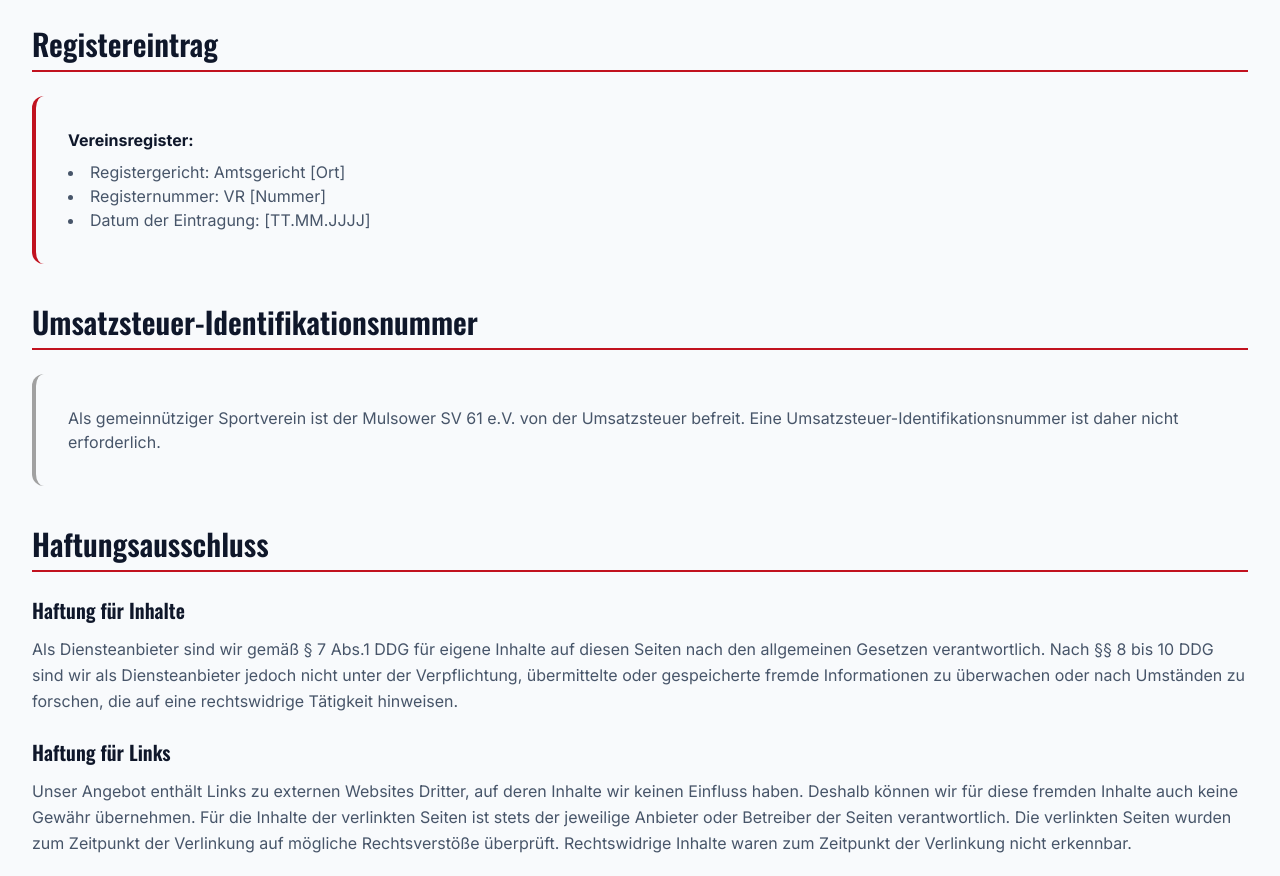
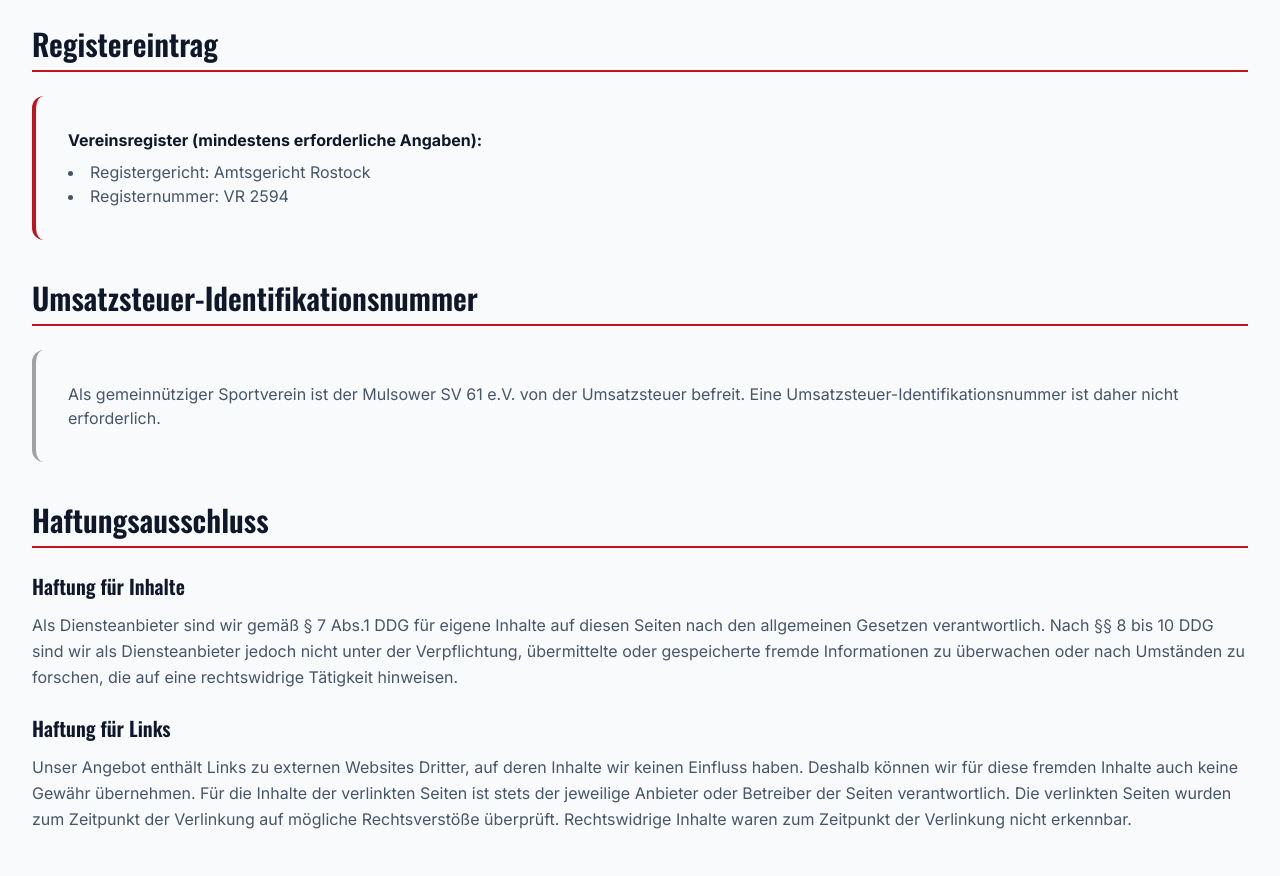
Before and after one commit to jp2507-max/mulsowweb, a Next.js app: page /impressum in a window 1280 px wide. Shown: the part 980-1856 px from the top of the page. Built offline with nearby package versions, Linux system fonts and the light colour scheme.

Commit message:
Update Impressum page with required Vereinsregister information and remove unnecessary paragraphs

```diff
--- a/app/impressum/page.tsx
+++ b/app/impressum/page.tsx
@@ -94,11 +94,10 @@
               <div className="space-y-3 text-ink-secondary">
                 {/* Register information paragraph removed as requested */}
                 <div>
-                  <strong className="text-ink-primary">Vereinsregister:</strong>
+                  <strong className="text-ink-primary">Vereinsregister (mindestens erforderliche Angaben):</strong>
                   <ul className="list-disc list-inside mt-2">
-                    <li>Registergericht: Amtsgericht [Ort]</li>
-                    <li>Registernummer: VR [Nummer]</li>
-                    <li>Datum der Eintragung: [TT.MM.JJJJ]</li>
+                    <li>Registergericht: Amtsgericht Rostock</li>
+                    <li>Registernummer: VR 2594</li>
                   </ul>
                 </div>
                 {/* Removed hint paragraph per request */}
```
